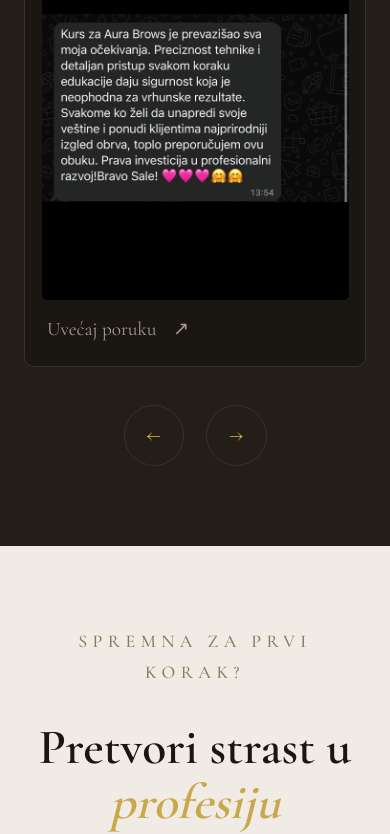
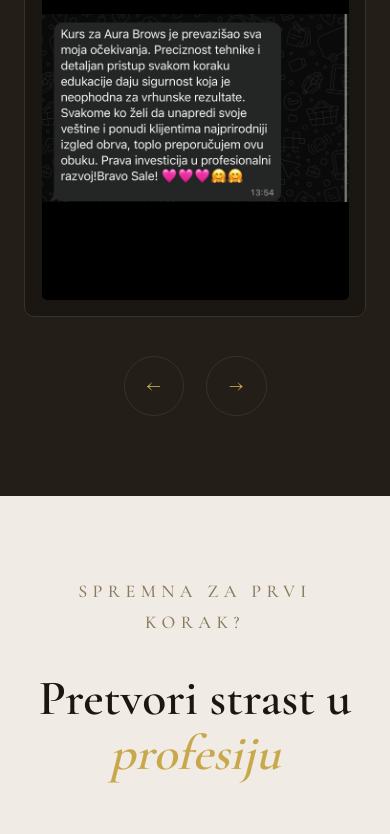
Before and after one commit to Verni-org/aurabrows-site, a Next.js app: page / in a window 390 px wide. Shown: the part 8929-9763 px from the top of the page. Built offline with nearby package versions, Linux system fonts and the light colour scheme.

Commit message:
prevent click on testemonilas (mobile)

```diff
--- a/components/TestimonialCard.tsx
+++ b/components/TestimonialCard.tsx
@@ -14,7 +14,7 @@
       onClick={onOpen}
       aria-label={`Uvećaj poruku: ${t.alt}`}
       aria-haspopup="dialog"
-      className="group card-border flex w-full cursor-zoom-in flex-col overflow-hidden bg-bg-primary p-3 text-left transition-colors hover:border-accent-gold/60 focus-visible:outline-2 focus-visible:outline-offset-[-2px] focus-visible:outline-accent-gold"
+      className="group card-border flex w-full cursor-zoom-in flex-col max-sm:pointer-events-none max-sm:cursor-default overflow-hidden bg-bg-primary p-3 text-left transition-colors hover:border-accent-gold/60 focus-visible:outline-2 focus-visible:outline-offset-[-2px] focus-visible:outline-accent-gold"
     >
       <span className="relative block aspect-[4/5] w-full overflow-hidden rounded bg-black">
         <Image
@@ -25,7 +25,7 @@
           className="object-contain"
         />
       </span>
-      <span className="flex items-center justify-between gap-3 px-1 pt-3 pb-1 text-sm text-text-secondary group-hover:text-accent-gold">
+      <span className="flex items-center justify-between max-sm:hidden gap-3 px-1 pt-3 pb-1 text-sm text-text-secondary group-hover:text-accent-gold">
         <span>Uvećaj poruku</span>
         <span aria-hidden="true">↗</span>
       </span>
--- a/components/TestimonialCarousel.tsx
+++ b/components/TestimonialCarousel.tsx
@@ -111,6 +111,7 @@
             className="testimonial-slide"
           >
             <TestimonialCard t={testimonial} onOpen={() => {
+              if (window.matchMedia("(max-width: 639px)").matches) return;
               setSelected(testimonial);
               dialogRef.current?.showModal();
             }} />
```
